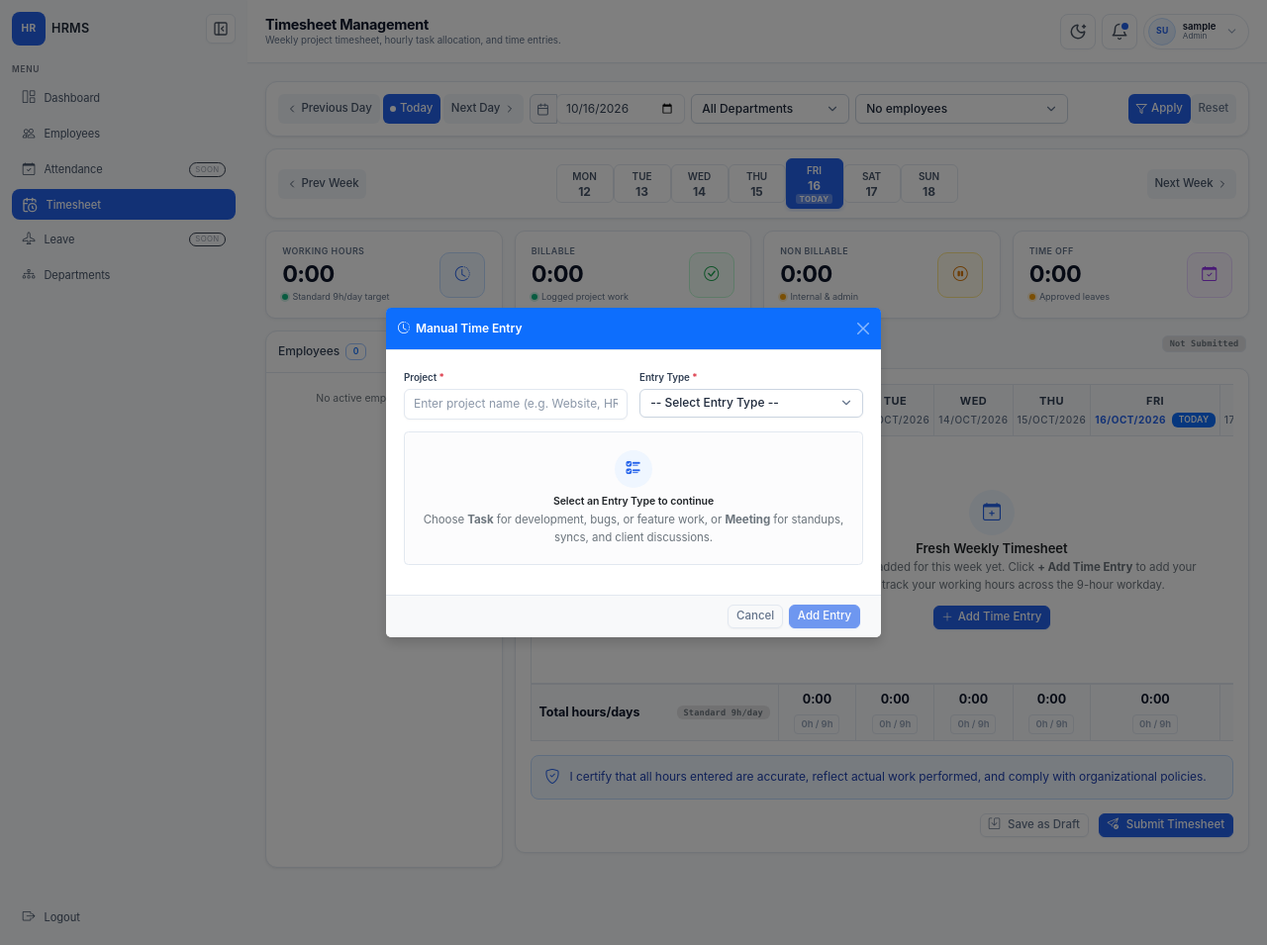
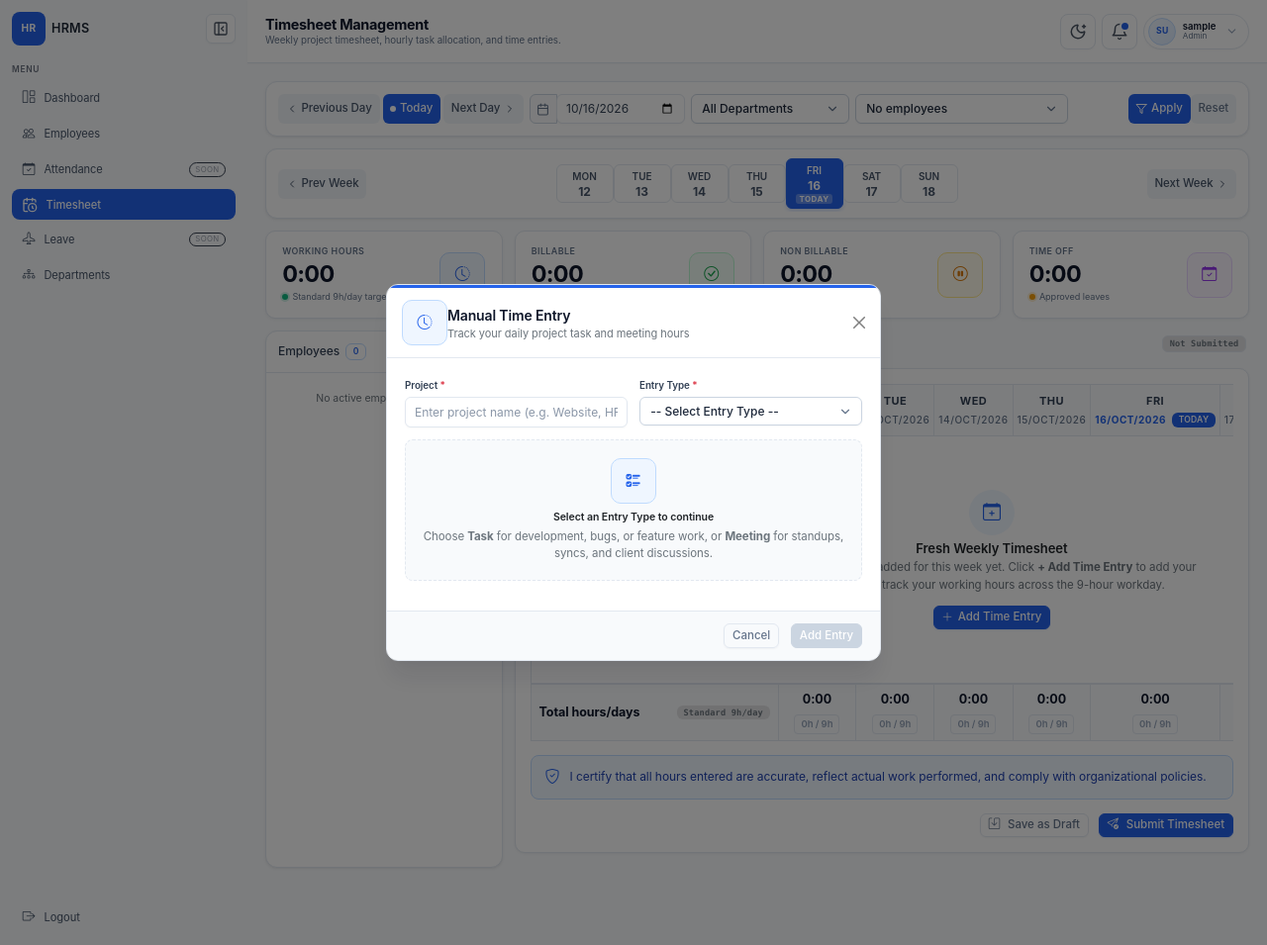
Before and after one commit to rasheeda06/hrms, a Django app: page /timesheets/ in a window 1280 px wide, after a click on "Add Time Entry". Shown: the whole page at 99% size. Run offline with Django 5.2, Linux system fonts and the light colour scheme; the visitor is signed in with stand-in values (Sample User, id 1); data comes from the database, SQL or seed files in the repository; data that the repository does not hold is empty.

Commit message:
Align modal styling and color palette with HRMS enterprise dashboard theme

```diff
--- a/templates/base.html
+++ b/templates/base.html
@@ -27,6 +27,14 @@
       font-size: 12px !important;
     }
 
+    :root {
+      --bs-primary: #2563eb;
+      --bs-primary-rgb: 37, 99, 235;
+      --bs-primary-text-emphasis: #1e40af;
+      --bs-primary-bg-subtle: #eff6ff;
+      --bs-primary-border-subtle: #bfdbfe;
+    }
+
     /* Enterprise Universal Button System */
     .btn {
       font-size: 12px !important;
@@ -59,6 +67,18 @@
       color: #ffffff !important;
       box-shadow: 0 3px 10px rgba(37, 99, 235, 0.22) !important;
       transform: translateY(-1px) !important;
+    }
+    .btn-primary:disabled,
+    .btn-primary.disabled,
+    .btn:disabled,
+    .btn.disabled {
+      background-color: #cbd5e1 !important;
+      border-color: #cbd5e1 !important;
+      color: #ffffff !important;
+      opacity: 1 !important;
+      cursor: not-allowed !important;
+      box-shadow: none !important;
+      transform: none !important;
     }
     .btn-outline-primary {
       background-color: transparent !important;
--- a/templates/timesheets/timeline.html
+++ b/templates/timesheets/timeline.html
@@ -12,9 +12,15 @@
      Timesheet Table & Project Management Styles
   ========================================================================= */
   :root {
-    --primary: #006098;
-    --primary-light: #F2F8FF;
-    --primary-dark: #E7EDF8;
+    --bs-primary: #2563eb;
+    --bs-primary-rgb: 37, 99, 235;
+    --bs-primary-text-emphasis: #1e40af;
+    --bs-primary-bg-subtle: #eff6ff;
+    --bs-primary-border-subtle: #bfdbfe;
+    --hrms-primary: #2563eb;
+    --hrms-primary-hover: #1d4ed8;
+    --hrms-primary-light: #eff6ff;
+    --hrms-primary-border: #bfdbfe;
     --table-border: #e2e8f0;
     --table-header: #f8fafc;
     --table-body: #1e293b;
@@ -552,6 +558,91 @@
     background-color: rgba(37, 99, 235, 0.2) !important;
     color: #93c5fd !important;
     border-color: rgba(59, 130, 246, 0.3) !important;
+  }
+
+  /* HRMS Enterprise Modal Styling (matching dashboard cards and palette) */
+  .hrms-modal-content {
+    background-color: var(--hrms-card-bg, #ffffff) !important;
+    border: 1px solid var(--hrms-border, #e2e8f0) !important;
+    border-radius: 12px !important;
+    box-shadow: 0 20px 25px -5px rgba(15, 23, 42, 0.1), 0 8px 10px -6px rgba(15, 23, 42, 0.04) !important;
+    overflow: hidden !important;
+  }
+  .hrms-modal-header {
+    background-color: var(--hrms-card-bg, #ffffff) !important;
+    border-bottom: 1px solid var(--hrms-border, #e2e8f0) !important;
+    border-top: 3px solid var(--hrms-primary, #2563eb) !important;
+    padding: 1rem 1.25rem !important;
+  }
+  .hrms-modal-title {
+    color: var(--hrms-text-heading, #0f172a) !important;
+    font-size: 14px !important;
+    font-weight: 600 !important;
+    letter-spacing: -0.01em !important;
+  }
+  .hrms-modal-footer {
+    background-color: var(--hrms-page-bg, #f8fafc) !important;
+    border-top: 1px solid var(--hrms-border, #e2e8f0) !important;
+    padding: 0.75rem 1.25rem !important;
+  }
+  .hrms-modal-card {
+    background-color: var(--hrms-page-bg, #f8fafc) !important;
+    border: 1px solid var(--hrms-border, #e2e8f0) !important;
+    border-radius: 8px !important;
+  }
+  .hrms-modal-empty {
+    background-color: var(--hrms-page-bg, #f8fafc) !important;
+    border: 1px dashed var(--hrms-border, #cbd5e1) !important;
+    border-radius: 8px !important;
+  }
+  .hrms-modal-submit-btn:disabled,
+  #modalSubmitBtn:disabled {
+    background-color: #cbd5e1 !important;
+    border-color: #cbd5e1 !important;
+    color: #ffffff !important;
+    opacity: 1 !important;
+    cursor: not-allowed !important;
+    box-shadow: none !important;
+    transform: none !important;
+  }
+  .hrms-modal-submit-btn:not(:disabled),
+  #modalSubmitBtn:not(:disabled) {
+    background-color: var(--hrms-primary, #2563eb) !important;
+    border-color: var(--hrms-primary, #2563eb) !important;
+    color: #ffffff !important;
+  }
+  .hrms-modal-submit-btn:not(:disabled):hover,
+  #modalSubmitBtn:not(:disabled):hover {
+    background-color: var(--hrms-primary-hover, #1d4ed8) !important;
+    border-color: var(--hrms-primary-hover, #1d4ed8) !important;
+    transform: translateY(-1px) !important;
+  }
+  html[data-bs-theme="dark"] .hrms-modal-content {
+    background-color: #111827 !important;
+    border-color: #334155 !important;
+  }
+  html[data-bs-theme="dark"] .hrms-modal-header {
+    background-color: #111827 !important;
+    border-bottom-color: #334155 !important;
+    border-top-color: #3b82f6 !important;
+  }
+  html[data-bs-theme="dark"] .hrms-modal-title {
+    color: #f8fafc !important;
+  }
+  html[data-bs-theme="dark"] .hrms-modal-footer {
+    background-color: #0b0f19 !important;
+    border-top-color: #334155 !important;
+  }
+  html[data-bs-theme="dark"] .hrms-modal-card,
+  html[data-bs-theme="dark"] .hrms-modal-empty {
+    background-color: #0b0f19 !important;
+    border-color: #334155 !important;
+  }
+  html[data-bs-theme="dark"] .hrms-modal-submit-btn:disabled,
+  html[data-bs-theme="dark"] #modalSubmitBtn:disabled {
+    background-color: #334155 !important;
+    border-color: #334155 !important;
+    color: #64748b !important;
   }
 </style>
 
@@ -1035,12 +1126,20 @@
 <!-- Modal: Manual Time Entry (Fresh & Clean) -->
 <div class="modal fade" id="manualTimeEntryModal" tabindex="-1" aria-labelledby="manualTimeEntryModalLabel" aria-hidden="true">
   <div class="modal-dialog modal-dialog-centered">
-    <div class="modal-content border-0 shadow">
-      <div class="modal-header bg-primary text-white">
-        <h5 class="modal-title fs-6 fw-semibold" id="manualTimeEntryModalLabel">
-          <i class="bi bi-clock-history me-1"></i> Manual Time Entry
-        </h5>
-        <button type="button" class="btn-close btn-close-white" data-bs-dismiss="modal" aria-label="Close"></button>
+    <div class="modal-content hrms-modal-content border-0">
+      <div class="modal-header hrms-modal-header d-flex align-items-center justify-content-between">
+        <div class="d-flex align-items-center gap-2.5">
+          <span class="hrms-stat-icon hrms-icon-blue d-inline-flex align-items-center justify-content-center flex-shrink-0" style="width: 34px; height: 34px; border-radius: 8px; font-size: 15px;">
+            <i class="bi bi-clock-history"></i>
+          </span>
+          <div>
+            <h5 class="modal-title hrms-modal-title mb-0" id="manualTimeEntryModalLabel">
+              Manual Time Entry
+            </h5>
+            <div class="text-secondary small" style="font-size: 11px;">Track your daily project task and meeting hours</div>
+          </div>
+        </div>
+        <button type="button" class="btn-close" data-bs-dismiss="modal" aria-label="Close"></button>
       </div>
       <form id="addTimeEntryForm" onsubmit="onAddEntryFormSubmit(event)">
         <div class="modal-body p-4">
@@ -1075,8 +1174,8 @@
           </div>
 
           <!-- Empty State Helper: No fields visible until Task or Meeting is selected -->
-          <div id="noEntryTypeAlert" class="text-center py-4 my-3 border rounded-2 bg-light-subtle">
-            <div class="rounded-circle d-inline-flex align-items-center justify-content-center mb-2" style="width: 38px; height: 38px; background-color: var(--hrms-primary-light, #eff6ff); color: var(--hrms-primary, #2563eb);">
+          <div id="noEntryTypeAlert" class="hrms-modal-empty text-center py-4 my-3">
+            <div class="hrms-stat-icon hrms-icon-blue d-inline-flex align-items-center justify-content-center mb-2" style="width: 38px; height: 38px; border-radius: 8px;">
               <i class="bi bi-ui-checks fs-5"></i>
             </div>
             <div class="small fw-semibold text-body">Select an Entry Type to continue</div>
@@ -1087,7 +1186,7 @@
 
           <!-- Task Dynamic Fields (Hidden by default until 'Task' selected) -->
           <div id="taskFieldsContainer" class="d-none mt-3">
-            <div class="p-3 border rounded-2 bg-light-subtle">
+            <div class="hrms-modal-card p-3">
               <div class="d-flex align-items-center gap-1.5 mb-2 text-primary fw-semibold small">
                 <i class="bi bi-check2-square"></i> Task Details
               </div>
@@ -1139,7 +1238,7 @@
 
           <!-- Meeting Dynamic Fields (Hidden by default until 'Meeting' selected) -->
           <div id="meetingFieldsContainer" class="d-none mt-3">
-            <div class="p-3 border rounded-2 bg-light-subtle">
+            <div class="hrms-modal-card p-3">
               <div class="d-flex align-items-center gap-1.5 mb-2 text-primary fw-semibold small">
                 <i class="bi bi-camera-video"></i> Meeting Details
               </div>
@@ -1190,9 +1289,9 @@
           </div>
 
         </div>
-        <div class="modal-footer bg-body-tertiary px-4 py-2 border-top">
+        <div class="modal-footer hrms-modal-footer px-4 py-2 border-top d-flex justify-content-end gap-2">
           <button type="button" class="btn btn-sm btn-outline-secondary px-3" data-bs-dismiss="modal">Cancel</button>
-          <button type="submit" id="modalSubmitBtn" class="btn btn-sm btn-primary px-4" disabled>Add Entry</button>
+          <button type="submit" id="modalSubmitBtn" class="btn btn-sm btn-primary hrms-modal-submit-btn px-4" disabled>Add Entry</button>
         </div>
       </form>
     </div>
@@ -1202,17 +1301,25 @@
 <!-- Modal: 9-Hour Daily Task Breakdown Modal -->
 <div class="modal fade" id="dayAllocationModal" tabindex="-1" aria-labelledby="dayAllocationModalLabel" aria-hidden="true">
   <div class="modal-dialog modal-dialog-centered">
-    <div class="modal-content border-0 shadow">
-      <div class="modal-header bg-primary text-white">
-        <h5 class="modal-title fs-6 fw-semibold" id="dayAllocationModalLabel">
-          <i class="bi bi-clock me-1"></i> Daily 9-Hour Work Allocation
-        </h5>
-        <button type="button" class="btn-close btn-close-white" data-bs-dismiss="modal" aria-label="Close"></button>
+    <div class="modal-content hrms-modal-content border-0">
+      <div class="modal-header hrms-modal-header d-flex align-items-center justify-content-between">
+        <div class="d-flex align-items-center gap-2.5">
+          <span class="hrms-stat-icon hrms-icon-blue d-inline-flex align-items-center justify-content-center flex-shrink-0" style="width: 34px; height: 34px; border-radius: 8px; font-size: 15px;">
+            <i class="bi bi-clock"></i>
+          </span>
+          <div>
+            <h5 class="modal-title hrms-modal-title mb-0" id="dayAllocationModalLabel">
+              Daily 9-Hour Work Allocation
+            </h5>
+            <div class="text-secondary small" style="font-size: 11px;">Breakdown of tasks & meetings completed for the day</div>
+          </div>
+        </div>
+        <button type="button" class="btn-close" data-bs-dismiss="modal" aria-label="Close"></button>
       </div>
       <div class="modal-body p-4" id="dayAllocationModalBody">
         <!-- Rendered dynamically via JavaScript -->
       </div>
-      <div class="modal-footer bg-body-tertiary px-4 py-2 border-top">
+      <div class="modal-footer hrms-modal-footer px-4 py-2 border-top d-flex justify-content-end">
         <button type="button" class="btn btn-sm btn-outline-secondary px-3" data-bs-dismiss="modal">Close</button>
       </div>
     </div>
```
